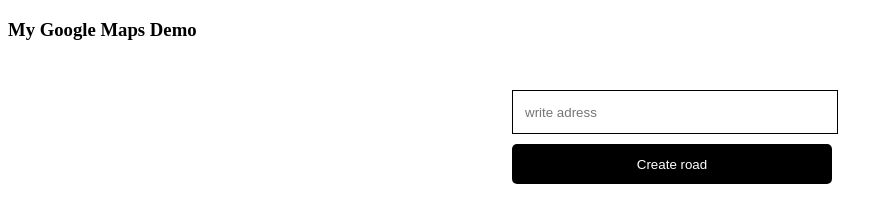
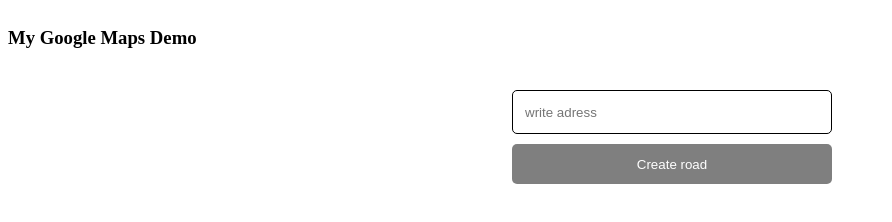
Before and after one commit to tarashaidar/hackaton, a plain HTML site: page index.html in a window 1280 px wide. Shown: the whole page, without its empty margins (0-892 px from the left). Drawn offline with Linux system fonts and the light colour scheme; some packages are replaced by stand-ins of ours.

Commit message:
button style

```diff
--- a/style.css
+++ b/style.css
@@ -1,7 +1,14 @@
-.container{
+.main_container {
     display: flex;
     flex-direction: column;
-    width: 20%;
+}
+.title {
+    margin: auto;
+}
+ .container{
+    display: flex;
+    flex-direction: column;
+    width: 320px;
     justify-content: center;
     margin: 0 auto;
     left: 40%;
@@ -10,7 +17,7 @@
 }
 
 .button{
-    background: black;
+    background: rgba(0, 0, 0, 0.5);
     color: white;
     border: none;
     border-radius: 5px;
@@ -18,7 +25,7 @@
     outline: none;
     margin-top: 10px;
     height: 5vh;
-    width:25vw;
+    width: 100%;
     cursor: pointer;
 }
 
@@ -26,7 +33,7 @@
     border: 1px solid black;
     margin-top: 10px;
     height: 5vh;
-    width:25vw;
+    border-radius: 5px;
 }
 
 ::placeholder {
@@ -39,6 +46,7 @@
     height: 400px;  /* The height is 400 pixels */
     width: 100%;  /* The width is the width of the web page */
    }
+   }
 
    .passengers{
        width: 50px;
```
